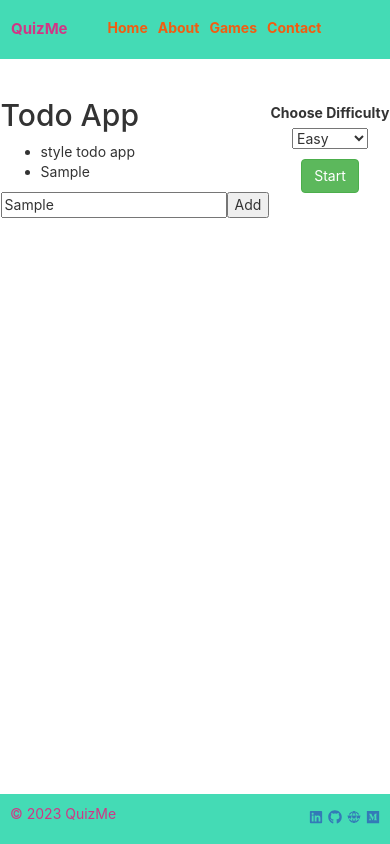
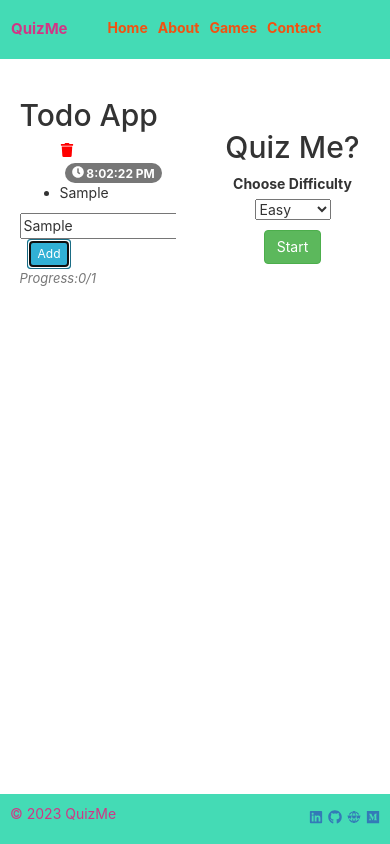
Before and after one commit to Abel-b/TypingScript, a React (Create React App) app: page / in a window 390 px wide. Both pictures are taken after typing "Sample" into the empty fields and a click on the button "Add". Built offline with nearby package versions, Linux system fonts and the light colour scheme.

Commit message:
responsiveness, UX improvement

```diff
--- a/src/App.tsx
+++ b/src/App.tsx
@@ -61,13 +61,22 @@ const App = () => {
   };
 
   return (
-    <div className="App" style={{ width: "100%" }}>
+    <div className="App" style={{ width: "100%", height: "10%" }}>
       <NavBar />
-      <div style={{ display: "flex", flexDirection: 'row', alignItems: 'center', justifyContent: "space-around" }}>
-        <div className="todoContainer">
+      <div
+        style={{
+          display: "flex",
+          flexDirection: "row",
+          alignItems: "center",
+          justifyContent: "space-around",
+        }}
+      >
+        <div className="todoContainer" style={{ width: "40%" }}>
+          <h2>Todo App</h2>
           <TodoList />
         </div>
-        <div className="quizContianer">
+        <div className="quizContianer" style={{ width: "40%" }}>
+          <h2>Quiz Me?</h2>
           {endQuiz || userAnswers.length == TOTAL_QUESTIONS ? (
             <div
               style={{
@@ -101,7 +110,7 @@ const App = () => {
             }}
           >
             {loading ? <p> Loading Questions, please wait... </p> : null}
-            {!loading && !endQuiz && userAnswers.length !== TOTAL_QUESTIONS ? (
+            {!loading && !endQuiz ? (
               <div style={{ display: "flex", justifyContent: "center" }}>
                 <QuestionCard
                   questionNo={number + 1}
--- a/src/components/NavBar.styles.css
+++ b/src/components/NavBar.styles.css
@@ -24,7 +24,7 @@
 
   .nav-links a {
     text-decoration: none;
-    color: #f25c11;
+    color: #f25111;
     font-weight: bold;
   }
 
--- a/src/components/QuestionCard.styles.ts
+++ b/src/components/QuestionCard.styles.ts
@@ -29,7 +29,7 @@ export const ButtonWrapper = styled.div<ButtonWrapperProps>`
   button {
     cursor: pointer;
     user-select: none;
-    font-size: 0.8rem;
+    font-size: 1.2rem;
     width: 100%;
     height: 40px;
     margin: 5px 0;
--- a/src/components/QuestionCard.tsx
+++ b/src/components/QuestionCard.tsx
@@ -1,5 +1,5 @@
 import React from "react";
-import { Button, Alert } from "react-bootstrap";
+import { Button, Badge } from "react-bootstrap";
 import { ButtonWrapper } from "./QuestionCard.styles";
 import { AnswerState } from "../com/API";
 type Props = {
@@ -24,9 +24,9 @@ const QuestionCard: React.FC<Props> = ({
   return (
     <>
       <div>
-        <h2>Quiz by TypeScript</h2>
         <p className="q_number">Total Questions: {totalQuestions}</p>
-        <p className="score">Score: {score}</p>
+        <p className="score">Score:  <Badge>{score}</Badge> </p>
+
         <div
           style={{
             display: "flex",
@@ -52,6 +52,7 @@ const QuestionCard: React.FC<Props> = ({
                 userClicked={userAnswer?.answer === answer}
               >
                 <Button
+                size="lg"
                   variant={
                     userAnswer?.correctAnswer === answer
                       ? "success"
--- a/src/components/TodoList.tsx
+++ b/src/components/TodoList.tsx
@@ -1,20 +1,31 @@
 import React, { useState } from "react";
-
+import { Badge, Button, Card } from "react-bootstrap";
+import { FaTrash, FaClock } from "react-icons/fa";
 interface item {
   id: number;
   text: string;
   completed: boolean;
+  createdAt: string;
 }
 
 const TodoList: React.FC = () => {
   const [todoItems, setTodoItems] = useState<item[]>([
-    { id: 1, text: "style todo app", completed: false },
+    // { id: 1, text: "style todo app", completed: false },
   ]);
   const [newTask, setNewTask] = useState<string>("");
 
   const handleAdd = () => {
-    const newItem: item = { id: Date.now(), text: newTask, completed: false };
+    if (newTask !== "" && newTask !== " ") {
+      const newItem: item = {
+        id: Date.now(),
+        text: newTask,
+        completed: false,
+        createdAt: new Date().toLocaleTimeString(),
+      };
       setTodoItems([...todoItems, newItem]);
+    } else {
+      alert("write some task description.");
+    }
   };
   const handleToggle = (id: number) => {
     setTodoItems(
@@ -27,19 +38,51 @@ const TodoList: React.FC = () => {
     );
   };
 
+  const countCompleted = () => {
+    let counter: number = 0;
+    todoItems.map((item) => {
+      if (item.completed) counter++;
+    });
+
+    return counter;
+  };
+
   return (
-    <div>
-      <h2>Todo App</h2>
+    <div style={{ maxHeight: "500px", overflowY: "auto" }}>
       <ul>
+        <Card>
           {todoItems.map((item) => (
+            <>
+              {!item.completed ? (
+                <div style={{ display: "flex", alignItems: "center" }}>
+                  <Card body>
+                    <FaTrash
+                      color="red"
+                      onClick={() => {
+                        const updatedItems = todoItems.filter(
+                          (task) => task.id !== item.id
+                        );
+                        setTodoItems(updatedItems);
+                      }}
+                    />
+                    <Badge style={{ marginLeft: 5 }}>
+                      <FaClock /> {item.createdAt}
+                    </Badge>
+                  </Card>
+                </div>
+              ) : null}
               <li
                 key={item.id}
                 onClick={() => handleToggle(item.id)}
-            style={{ textDecoration: item.completed ? "line-through" : "none" }}
+                style={{
+                  textDecoration: item.completed ? "line-through" : "none",
+                }}
               >
                 {item.text}
               </li>
+            </>
           ))}
+        </Card>
       </ul>
       <input
         type="text"
@@ -48,7 +91,24 @@ const TodoList: React.FC = () => {
           setNewTask(e.target.value);
         }}
       />
-      <button onClick={handleAdd}>Add</button>
+      <Button
+        style={{ marginLeft: 7 }}
+        size="sm"
+        variant="info"
+        onClick={handleAdd}
+      >
+        Add
+      </Button>
+      <p
+        style={{
+          color: "#777", // Use a muted color for a disabled look
+          fontSize: "1.3rem", // Use a smaller font size
+          fontStyle: "italic", // Use italic for an informative look
+        }}
+      >
+        Progress:{countCompleted()}/{todoItems.length}
+        {countCompleted() === todoItems.length ? "\n🎊You're Amazing at doing your job!🎊" : ""}
+      </p>
     </div>
   );
 };
```
Lines whose indentation alone changed are shown as unchanged.
